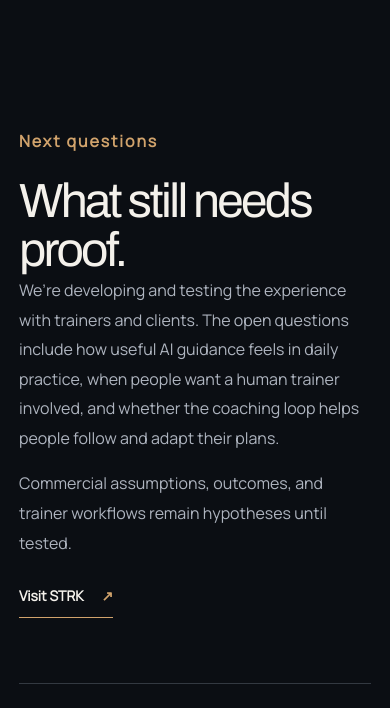
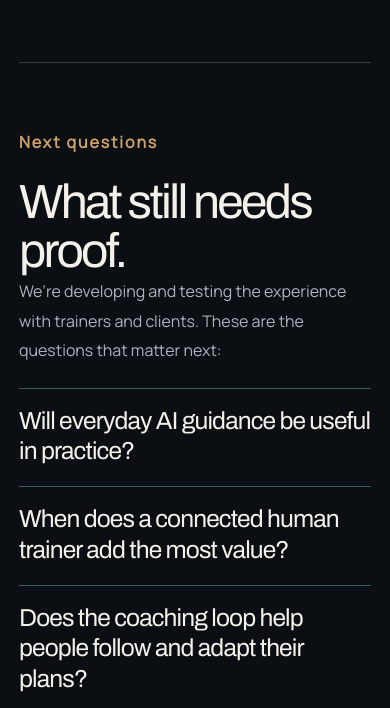
Before and after one commit to ilian-aigner/ilian-aigner.github.io, an Astro site: page /work/strk in a window 390 px wide. Shown: the part 4050-4758 px from the top of the page. Built offline with nearby package versions, Linux system fonts and the light colour scheme; Astro itself is replaced by a stand-in of ours.

Commit message:
Clarify open questions in STRK case study

```diff
--- a/src/pages/work/strk.astro
+++ b/src/pages/work/strk.astro
@@ -24,7 +24,7 @@ import { Content as STRKStory } from '../../content/strk.md';
       <figcaption id="coaching-caption">Concept diagram showing the proposed experience. It does not represent released screens or validated outcomes.</figcaption>
     </figure>
   </section>
-  <section class="content-section shell two-column"><div><p class="eyebrow-number">Next questions</p><h2 id="questions-heading">What still needs proof.</h2></div><div><p>We’re developing and testing the experience with trainers and clients. The open questions include how useful AI guidance feels in daily practice, when people want a human trainer involved, and whether the coaching loop helps people follow and adapt their plans.</p><p>Commercial assumptions, outcomes, and trainer workflows remain hypotheses until tested.</p><a class="inline-link" href={profile.strk} target="_blank" rel="noopener noreferrer">Visit STRK <span aria-hidden="true">↗</span></a></div></section>
+  <section class="content-section shell two-column strk-questions"><div><p class="eyebrow-number">Next questions</p><h2 id="questions-heading">What still needs proof.</h2></div><div><p>We’re developing and testing the experience with trainers and clients. These are the questions that matter next:</p><ul class="strk-question-list"><li>Will everyday AI guidance be useful in practice?</li><li>When does a connected human trainer add the most value?</li><li>Does the coaching loop help people follow and adapt their plans?</li></ul><p class="strk-questions-caveat">Commercial assumptions, outcomes, and trainer workflows remain hypotheses until tested.</p><a class="inline-link" href={profile.strk} target="_blank" rel="noopener noreferrer">Visit STRK <span aria-hidden="true">↗</span></a></div></section>
   </div>
   <script>
     const chapterNav = document.querySelector<HTMLElement>('.strk-chapters');
--- a/src/styles/site.css
+++ b/src/styles/site.css
@@ -358,6 +358,11 @@ body .story-hero .hero-photo>img,body .about-portrait{filter:none}
 .strk-chapters a[aria-current=location] strong{color:#86cbd9}
 .strk-chapters .chapter-short{display:none}
 .strk-origin h2[id],.content-section h2[id]{scroll-margin-top:190px}
+.strk-questions{border-top:1px solid var(--line)}
+.strk-questions>div:last-child{max-width:720px}
+.strk-question-list{list-style:none;margin:30px 0 24px;padding:0;border-bottom:1px solid #3B5963}
+.strk-question-list li{border-top:1px solid #3B5963;padding:20px 0 23px;color:var(--text);font:600 clamp(22px,2.05vw,30px)/1.25 Archivo,Arial,sans-serif;letter-spacing:-.035em}
+.strk-questions .strk-questions-caveat{font-size:14px;line-height:1.7;margin-bottom:28px}
 @media(max-width:760px){
   .strk-case-hero{padding:32px 0 25px}
   .strk-case-hero h1{margin-top:15px}
@@ -375,6 +380,8 @@ body .story-hero .hero-photo>img,body .about-portrait{filter:none}
   .strk-chapters .chapter-short{display:block;color:var(--text);font:600 13px/1.3 Archivo,Arial,sans-serif;letter-spacing:-.02em}
   .strk-chapters a[aria-current=location] .chapter-short{color:#86cbd9}
   .strk-origin h2[id],.content-section h2[id]{scroll-margin-top:145px}
+  .strk-question-list{margin:22px 0 20px}
+  .strk-question-list li{font-size:clamp(22px,6.3vw,27px);padding:17px 0 19px}
 }
 /* On small screens, let the portrait enter the first view without obscuring the pitch. */
 @media(max-width:760px){
```
